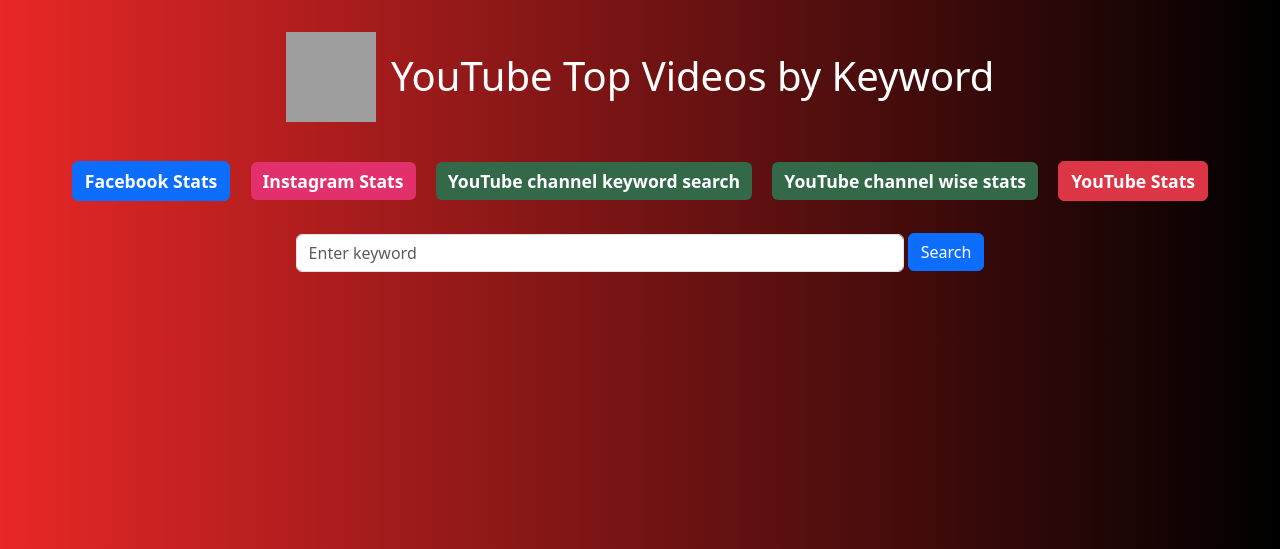
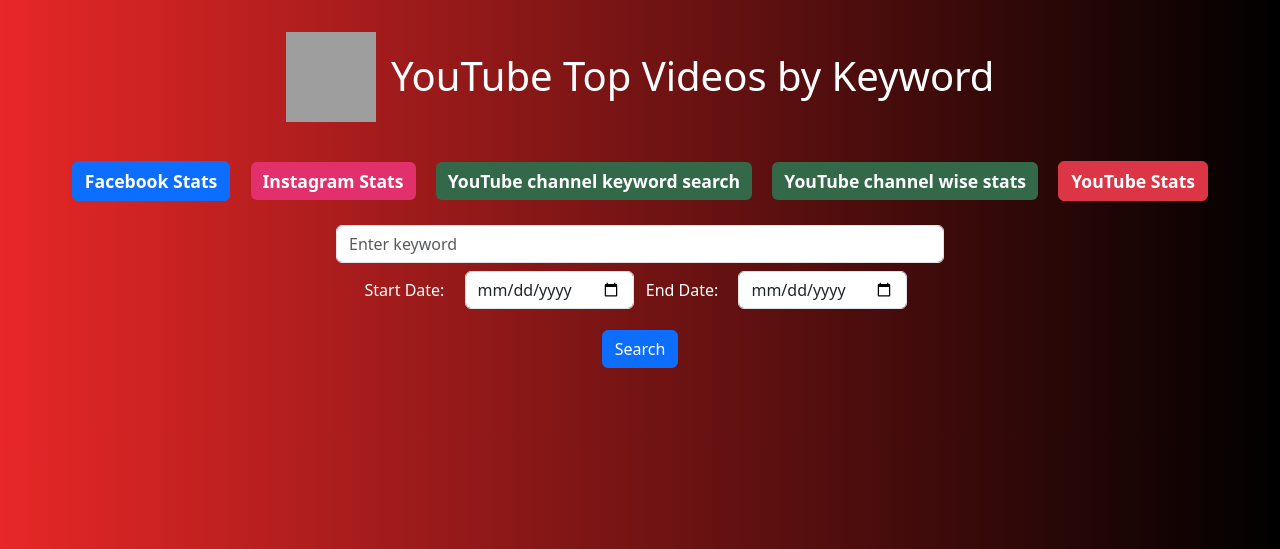
Before and after one commit to NasirMehmood12/comparison_stats, a Flask app: page /search_top_videos in a window 1280 px wide. Shown: the top 549 px of the page. Run offline with Flask 3, Linux system fonts and the light colour scheme; some libraries are stand-ins or nearby versions; grey boxes are pictures that could not be loaded.

Commit message:
Update search_top_videos.html

```diff
--- a/templates/search_top_videos.html
+++ b/templates/search_top_videos.html
@@ -66,14 +66,45 @@
         <a href="/youtube" class="btn btn-danger mx-2" style="font-size: 1.1rem; font-weight: 563;">YouTube Stats</a>
     </div>
 
-    <form action="/search-top-videos" method="post" class="mb-4 text-center">
+<!--     <form action="/search-top-videos" method="post" class="mb-4 text-center">
         <input type="text"
                name="keyword"
                placeholder="Enter keyword"
                value="{{ keyword|default('') }}"
                class="form-control d-inline w-50">
         <button type="submit" class="btn btn-primary mt-2">Search</button>
-    </form>
+    </form> -->
+
+
+
+
+
+
+<form action="/search_top_videos" method="post" class="mb-4 text-center">
+    <input type="text"
+           name="keyword"
+           placeholder="Enter keyword"
+           value="{{ keyword|default('') }}"
+           class="form-control d-inline w-50">
+
+    <!-- Date Range Filters -->
+    <div class="mt-2">
+        <label for="start_date" class="text-white me-2">Start Date:</label>
+        <input type="date" name="start_date" id="start_date" value="{{ start_date|default('') }}"
+               class="form-control d-inline w-auto mx-2">
+        <label for="end_date" class="text-white me-2">End Date:</label>
+        <input type="date" name="end_date" id="end_date" value="{{ end_date|default('') }}"
+               class="form-control d-inline w-auto mx-2">
+    </div>
+
+    <button type="submit" class="btn btn-primary mt-2">Search</button>
+</form>
+
+
+
+
+
+
 
     <div class="table-container">
         {% if error %}
```
